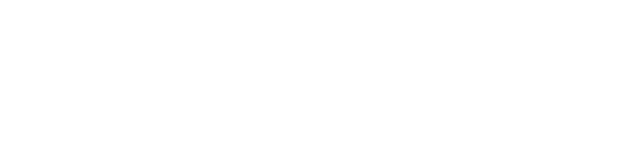
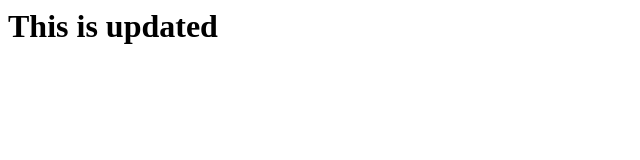
Before and after one commit to Thorat-Aniket/iacsd, a plain HTML site: page index.html in a window 1280 px wide. Shown: the whole page, without its empty margins (0-640 px from the left). Drawn offline with Linux system fonts and the light colour scheme.

Commit message:
This is updated

```diff
--- a/index.html
+++ b/index.html
@@ -1,5 +1,8 @@
 <html>
 <head>
 <title>This is my first commit</title>
+<body>
+<h1>This is updated</h1>
+</body>
 </head>
 </html>
```
